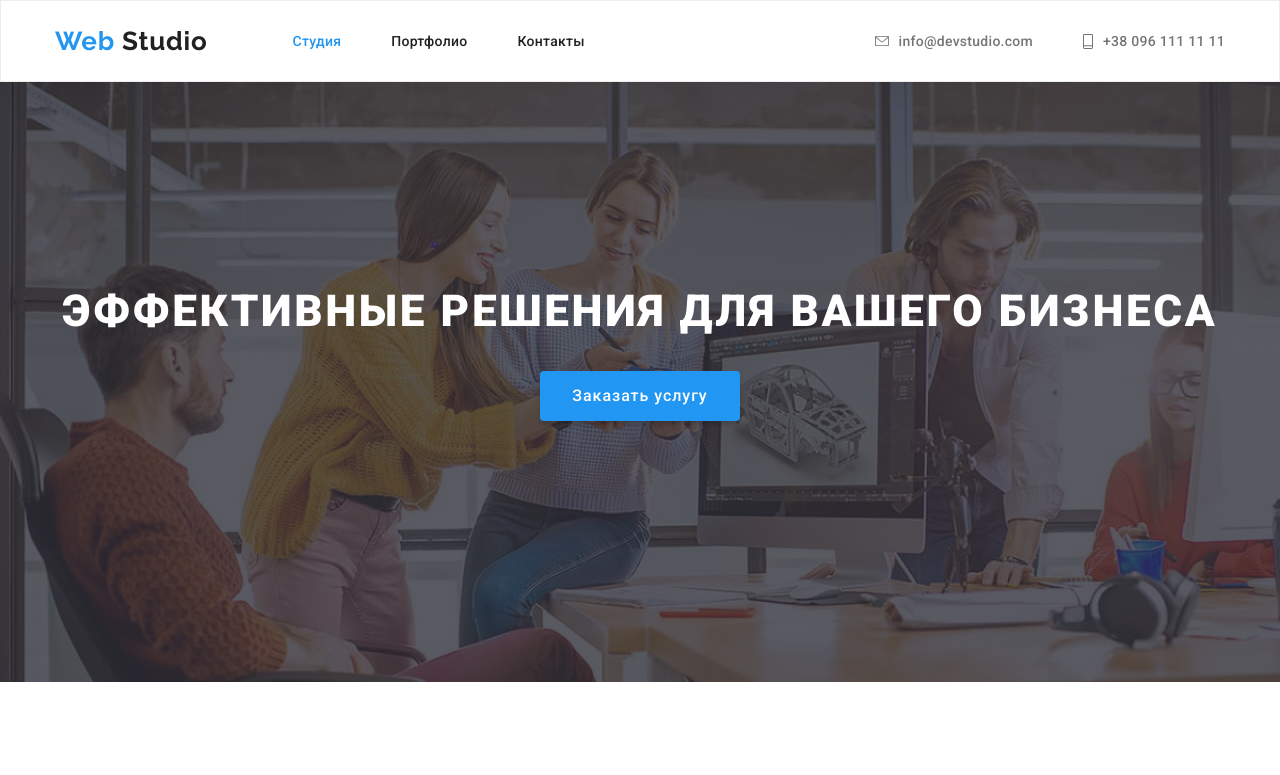
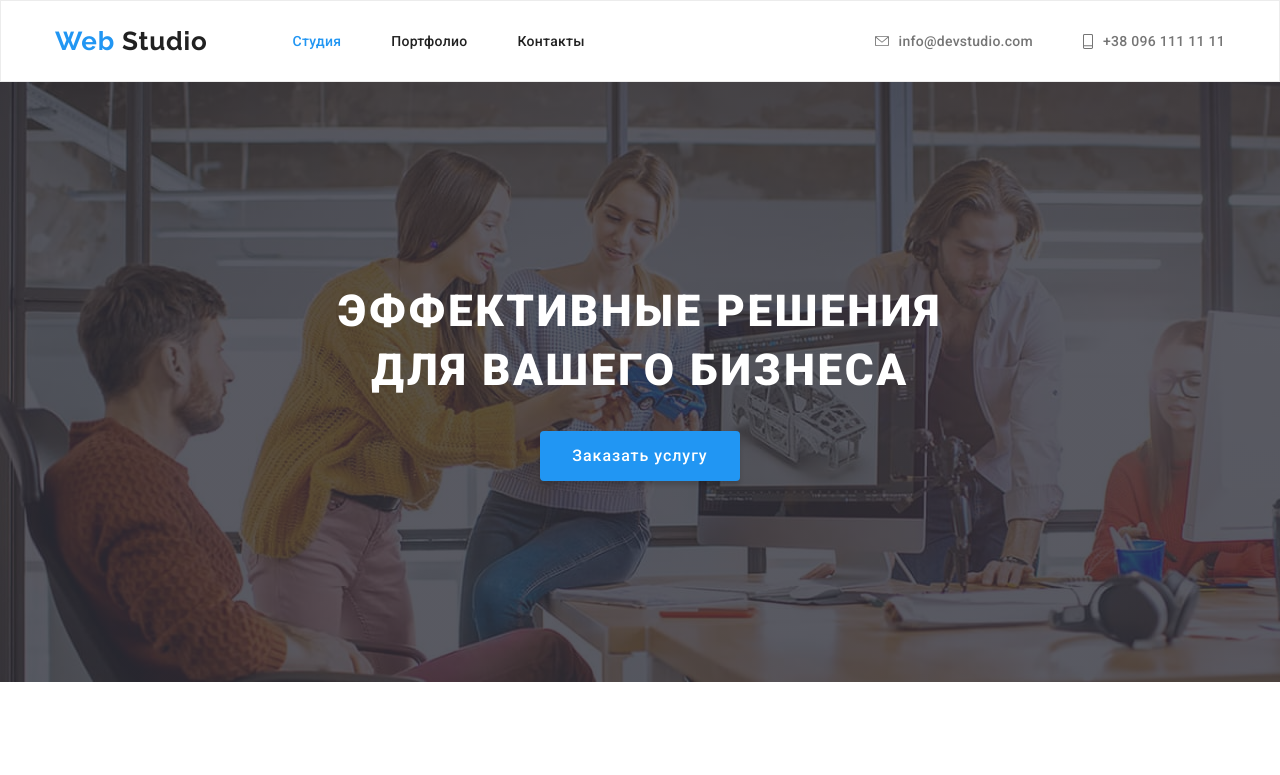
Before and after one commit to Dkrasin/goit-markup-hw-04, a plain HTML site: page index.html in a window 1280 px wide. Shown: the top 775 px of the page. Drawn offline with nearby package versions, Linux system fonts and the light colour scheme.

Commit message:
br-banner-text

```diff
--- a/index.html
+++ b/index.html
@@ -58,7 +58,7 @@
       <div class="hero-banner">
         <section class="hero">
           <h1 class="hero-title">
-            ЭФФЕКТИВНЫЕ РЕШЕНИЯ ДЛЯ ВАШЕГО БИЗНЕСА
+            ЭФФЕКТИВНЫЕ РЕШЕНИЯ <br />ДЛЯ ВАШЕГО БИЗНЕСА
           </h1>
           <button type="button" class="button primary">Заказать услугу</button>
         </section>
```
